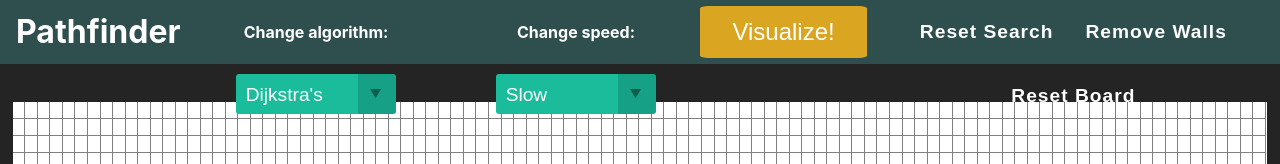
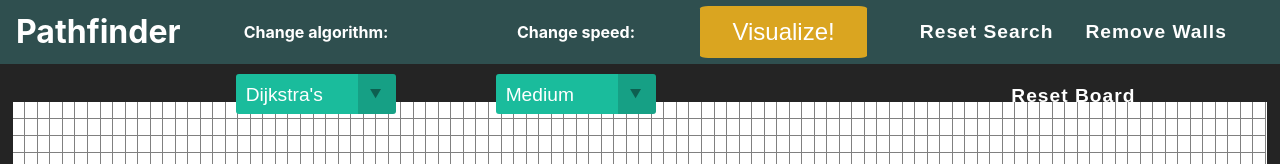
Before and after one commit to BrankoKrstic/pathfinder, a React (Create React App) app: page / in a window 1280 px wide. Shown: the top 164 px of the page. Built offline with nearby package versions, Linux system fonts and the light colour scheme.

Commit message:
minor edits and separate shortest path and visited node arrays to separate state for performance reasons

```diff
--- a/src/algos/dijkstra.js
+++ b/src/algos/dijkstra.js
@@ -113,7 +113,6 @@
 		}
 		while (q.values.length > 0) {
 			let { val, priority } = q.dequeue();
-			visitedNodes.push(val);
 			if (val === vEnd) {
 				while (previous[val]) {
 					path.push(val);
@@ -122,6 +121,7 @@
 				break;
 			}
 			if (distances[val] !== Infinity) {
+				visitedNodes.push(val);
 				console.log(distances[val]);
 				this.adjacencyList[val].forEach((edge) => {
 					let newDist = priority + edge.weight;
@@ -158,7 +158,6 @@
 		while (q.values.length > 0) {
 			let xDist, yDist, heuristicScore;
 			let { val } = q.dequeue();
-			visitedNodes.push(val);
 			if (val === vEnd) {
 				while (previous[val]) {
 					path.push(val);
@@ -167,6 +166,7 @@
 				break;
 			}
 			if (distances[val] !== Infinity) {
+				visitedNodes.push(val);
 				this.adjacencyList[val].forEach((edge) => {
 					xDist = calcXDist(vEnd, edge.node, numCols);
 					yDist = calcYDist(vEnd, edge.node, numCols);
--- a/src/components/Pathfinder/Pathfinder.js
+++ b/src/components/Pathfinder/Pathfinder.js
@@ -10,16 +10,18 @@
 	const defaultNodeState = {
 		startNode: "410",
 		endNode: "3380",
-		visitedNodes: [],
-		shortestPath: [],
 		wallNodes: [],
 		movingStartNode: false,
 		movingEndNode: false,
 		mousePressed: false,
 	};
+	const [searchState, setSearchState] = useState({
+		visitedNodes: [],
+		shortestPath: [],
+	});
 	const [gridState, setGridState] = useState({
 		graph: null,
-		searchSpeed: 25,
+		searchSpeed: 15,
 		searchAlgo: "dijkstra",
 	});
 	const [nodeState, setNodeState] = useState(defaultNodeState);
@@ -45,8 +47,7 @@
 			if (i < visitedNodes.length) {
 				setTimeout(() => {
 					visitedArr.push(visitedNodes[i]);
-					setNodeState({
-						...nodeState,
+					setSearchState({
 						visitedNodes: visitedArr,
 						shortestPath: shortestPathArr,
 					});
@@ -54,8 +55,7 @@
 			} else {
 				setTimeout(() => {
 					shortestPathArr.push(shortestPath[i - visitedNodes.length]);
-					setNodeState({
-						...nodeState,
+					setSearchState({
 						shortestPath: shortestPathArr,
 						visitedNodes: visitedArr,
 					});
@@ -64,7 +64,7 @@
 		}
 	};
 	const clickDown = (val) => {
-		if (nodeState.visitedNodes.length > 0) return;
+		if (searchState.visitedNodes.length > 0) return;
 		if (val === nodeState.startNode) {
 			setNodeState({
 				...nodeState,
@@ -85,9 +85,10 @@
 		});
 	};
 	const resetSearch = () => {
-		setNodeState({ ...nodeState, visitedNodes: [], shortestPath: [] });
+		setSearchState({ visitedNodes: [], shortestPath: [] });
 	};
 	const reset = () => {
+		resetSearch();
 		setNodeState(defaultNodeState);
 	};
 	const removeWalls = () => {
@@ -145,8 +146,8 @@
 				location={String(i)}
 				start={String(i) === nodeState.startNode}
 				end={String(i) === nodeState.endNode}
-				visited={nodeState.visitedNodes.includes(String(i))}
-				final={nodeState.shortestPath.includes(String(i))}
+				visited={searchState.visitedNodes.includes(String(i))}
+				final={searchState.shortestPath.includes(String(i))}
 				wall={nodeState.wallNodes.includes(String(i))}
 				toggleWall={toggleWall}
 				clickDown={clickDown}
```
